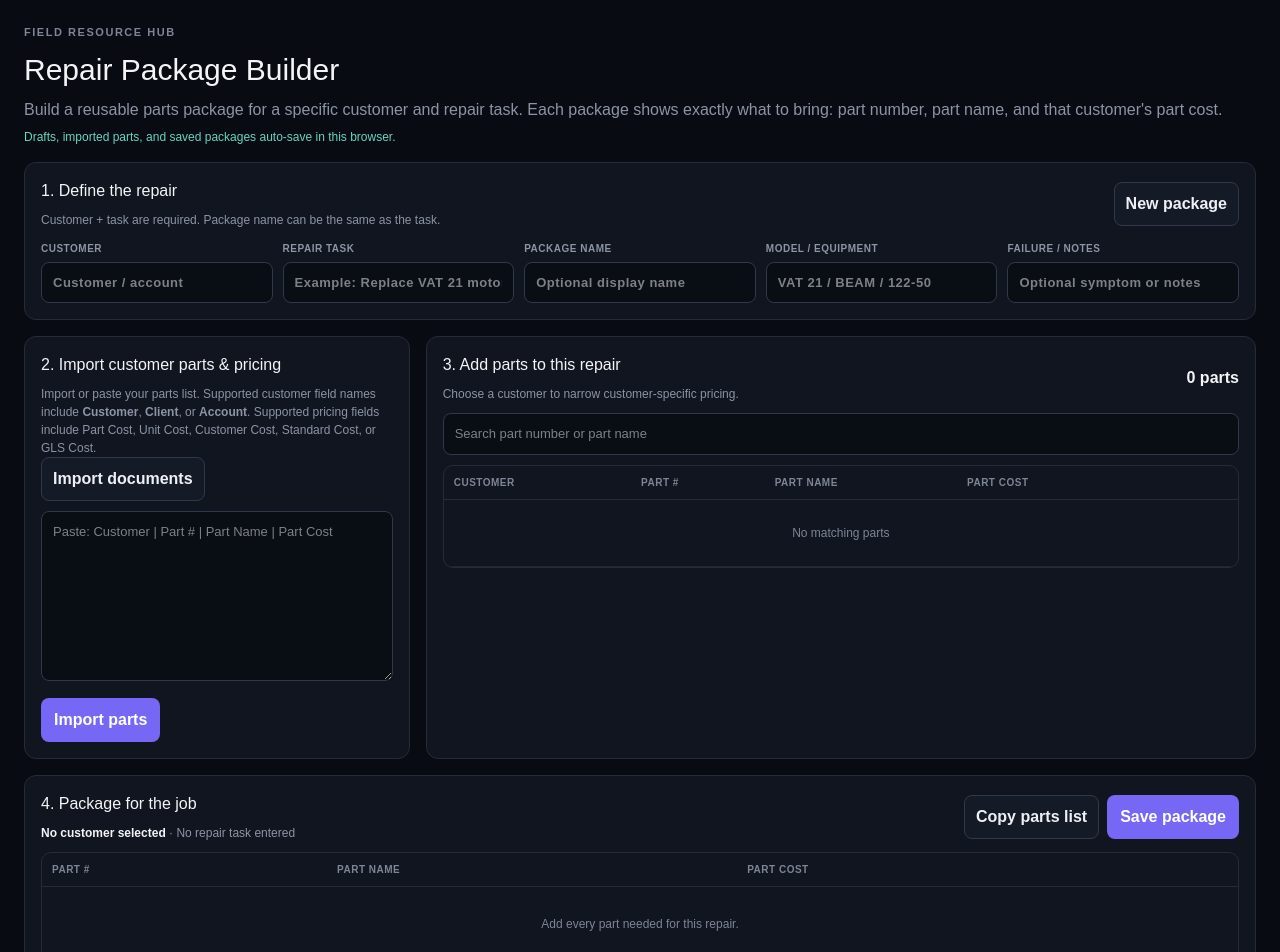
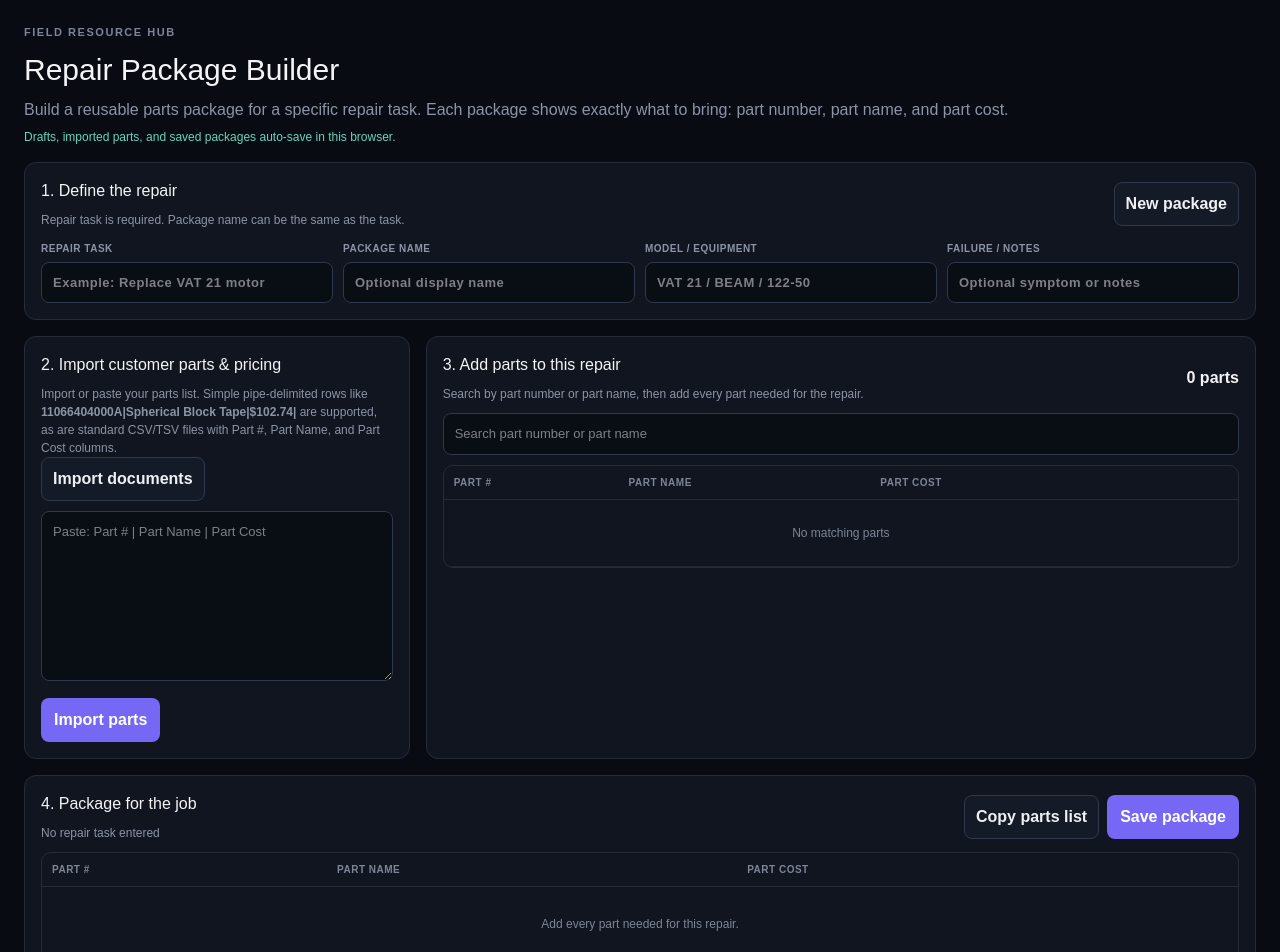
Before and after one commit to ssalem9580/master-hub, a Next.js app in the folder master-hub-app/: page /repair-packages in a window 1280 px wide. Shown: the top 952 px of the page. Built offline with nearby package versions, Linux system fonts and the light colour scheme.

Commit message:
Remove customer field and support simple part cost rows

```diff
--- a/master-hub-app/src/app/repair-packages/page.tsx
+++ b/master-hub-app/src/app/repair-packages/page.tsx
@@ -2,8 +2,8 @@
 
 import { ChangeEvent, useEffect, useMemo, useState } from "react";
 
-type Part={id:string;customer:string;name:string;partNumber:string;compatibleWith:string;gls:string;cost:number;glsCost:number;listPrice:number;source:string};
-type SavedPackage={id:string;name:string;customer:string;task:string;model:string;symptom:string;parts:Part[];createdAt:string};
+type Part={id:string;name:string;partNumber:string;compatibleWith:string;gls:string;cost:number;glsCost:number;listPrice:number;source:string};
+type SavedPackage={id:string;name:string;task:string;model:string;symptom:string;parts:Part[];createdAt:string};
 type UnknownRecord=Record<string,unknown>;
 
 const PARTS_KEY="master-hub:parts-library:v3";
@@ -33,7 +33,6 @@ function parseRows(text:string,source="bulk import"):Part[]{
   const delimiter=lines.some(l=>l.includes("\t"))?"\t":",",cells=lines.map(l=>parseDelimited(l,delimiter));
   const header=cells[0].map(x=>x.toLowerCase().replace(/[_-]+/g," ").trim());
   const find=(...names:string[])=>header.findIndex(h=>names.some(n=>h===n||h.includes(n)));
-  const customerI=find("customer","client","account","customer name","account name");
   const nameI=find("part name","description","item description","name");
   const numberI=find("part #","part#","part number","part no","partnum","pn","item number","product code");
   const compatI=find("compatible with","compatible","model","equipment","applies to","machine");
@@ -42,16 +41,15 @@ function parseRows(text:string,source="bulk import"):Part[]{
   const glsCostI=find("gls cost","gls price","gls unit cost");
   const listI=find("list price","sell price","retail price","price");
   const sourceI=find("source","vendor","supplier","organization");
-  const hasHeader=[customerI,nameI,numberI,compatI,glsI,costI,glsCostI,listI,sourceI].some(i=>i>=0);
+  const hasHeader=[nameI,numberI,compatI,glsI,costI,glsCostI,listI,sourceI].some(i=>i>=0);
   const data=hasHeader?cells.slice(1):cells;
   return data.map((r,i)=>({
     id:crypto.randomUUID?crypto.randomUUID():`${Date.now()}-${i}`,
-    customer:customerI>=0?(r[customerI]||""):"",
-    name:r[nameI>=0?nameI:2]||r[0]||"",
+    name:r[nameI>=0?nameI:(hasHeader?0:1)]||"",
     partNumber:r[numberI>=0?numberI:0]||"",
     compatibleWith:r[compatI>=0?compatI:2]||"",
     gls:glsI>=0?(r[glsI]||""):"",
-    cost:costI>=0?num(r[costI]||"0"):0,
+    cost:costI>=0?num(r[costI]||"0"):(!hasHeader&&r.length>=3?num(r[2]||"0"):0),
     glsCost:glsCostI>=0?num(r[glsCostI]||"0"):0,
     listPrice:listI>=0?num(r[listI]||"0"):0,
     source:sourceI>=0?(r[sourceI]||source):source
@@ -60,32 +58,30 @@ function parseRows(text:string,source="bulk import"):Part[]{
 
 function normalizePart(raw:unknown):Part{
   const r=asRecord(raw);
-  return{id:textValue(r.id)||crypto.randomUUID(),customer:textValue(r.customer),name:textValue(r.name),partNumber:textValue(r.partNumber),compatibleWith:textValue(r.compatibleWith),gls:textValue(r.gls),cost:numberValue(r.cost),glsCost:numberValue(r.glsCost),listPrice:numberValue(r.listPrice),source:textValue(r.source)||"legacy import"};
+  return{id:textValue(r.id)||crypto.randomUUID(),name:textValue(r.name),partNumber:textValue(r.partNumber),compatibleWith:textValue(r.compatibleWith),gls:textValue(r.gls),cost:numberValue(r.cost),glsCost:numberValue(r.glsCost),listPrice:numberValue(r.listPrice),source:textValue(r.source)||"legacy import"};
 }
-function identity(p:Part){const customer=norm(p.customer)||"general",pn=norm(p.partNumber),gls=norm(p.gls);if(pn)return`customer:${customer}|pn:${pn}`;if(gls)return`customer:${customer}|gls:${gls}`;return`customer:${customer}|fallback:${norm(p.name)}|${norm(p.compatibleWith)}`}
-function mergePart(a:Part,b:Part):Part{return{...a,customer:b.customer||a.customer,name:b.name||a.name,partNumber:b.partNumber||a.partNumber,compatibleWith:b.compatibleWith||a.compatibleWith,gls:b.gls||a.gls,cost:b.cost||a.cost,glsCost:b.glsCost||a.glsCost,listPrice:b.listPrice||a.listPrice,source:b.source||a.source,id:a.id}}
+function identity(p:Part){const pn=norm(p.partNumber),gls=norm(p.gls);if(pn)return`pn:${pn}`;if(gls)return`gls:${gls}`;return`fallback:${norm(p.name)}|${norm(p.compatibleWith)}`}
+function mergePart(a:Part,b:Part):Part{return{...a,name:b.name||a.name,partNumber:b.partNumber||a.partNumber,compatibleWith:b.compatibleWith||a.compatibleWith,gls:b.gls||a.gls,cost:b.cost||a.cost,glsCost:b.glsCost||a.glsCost,listPrice:b.listPrice||a.listPrice,source:b.source||a.source,id:a.id}}
 function dedupeParts(parts:Part[]){const m=new Map<string,Part>();for(const raw of parts){const p=normalizePart(raw),k=identity(p),e=m.get(k);m.set(k,e?mergePart(e,p):p)}return[...m.values()]}
-function dedupePackages(pkgs:unknown[]):SavedPackage[]{const m=new Map<string,SavedPackage>();for(const raw of pkgs){const r=asRecord(raw),parts=Array.isArray(r.parts)?r.parts:[];const name=textValue(r.name);const pkg:SavedPackage={id:textValue(r.id)||crypto.randomUUID(),name,customer:textValue(r.customer),task:textValue(r.task)||textValue(r.jobType)||name,model:textValue(r.model),symptom:textValue(r.symptom),parts:dedupeParts(parts.map(normalizePart)),createdAt:textValue(r.createdAt)||new Date().toISOString()};const k=`${norm(pkg.customer)}|${norm(pkg.task)}|${norm(pkg.name)}|${norm(pkg.model)}`;m.set(k,pkg)}return[...m.values()]}
+function dedupePackages(pkgs:unknown[]):SavedPackage[]{const m=new Map<string,SavedPackage>();for(const raw of pkgs){const r=asRecord(raw),parts=Array.isArray(r.parts)?r.parts:[];const name=textValue(r.name);const pkg:SavedPackage={id:textValue(r.id)||crypto.randomUUID(),name,task:textValue(r.task)||textValue(r.jobType)||name,model:textValue(r.model),symptom:textValue(r.symptom),parts:dedupeParts(parts.map(normalizePart)),createdAt:textValue(r.createdAt)||new Date().toISOString()};const k=`${norm(pkg.task)}|${norm(pkg.name)}|${norm(pkg.model)}`;m.set(k,pkg)}return[...m.values()]}
 
 export default function RepairPackagesPage(){
   const[library,setLibrary]=useState<Part[]>([]),[selected,setSelected]=useState<Part[]>([]),[saved,setSaved]=useState<SavedPackage[]>([]),[hydrated,setHydrated]=useState(false);
-  const[packageName,setPackageName]=useState(""),[customer,setCustomer]=useState(""),[task,setTask]=useState(""),[model,setModel]=useState(""),[symptom,setSymptom]=useState(""),[search,setSearch]=useState(""),[paste,setPaste]=useState(""),[notice,setNotice]=useState(""),[importing,setImporting]=useState(false);
+  const[packageName,setPackageName]=useState(""),[task,setTask]=useState(""),[model,setModel]=useState(""),[symptom,setSymptom]=useState(""),[search,setSearch]=useState(""),[paste,setPaste]=useState(""),[notice,setNotice]=useState(""),[importing,setImporting]=useState(false);
 
   useEffect(()=>{const id=window.setTimeout(()=>{
     const currentParts=readStoredArray(PARTS_KEY),legacyParts=readFirstStoredArray(LEGACY_PARTS_KEYS),currentPackages=readStoredArray(PACKAGES_KEY),legacyPackages=readFirstStoredArray(LEGACY_PACKAGE_KEYS);
     setLibrary(dedupeParts((currentParts.length?currentParts:legacyParts).map(normalizePart)));
     setSaved(dedupePackages(currentPackages.length?currentPackages:legacyPackages));
-    try{const raw=localStorage.getItem(DRAFT_KEY);if(raw){const d=asRecord(JSON.parse(raw));setPackageName(textValue(d.packageName));setCustomer(textValue(d.customer));setTask(textValue(d.task));setModel(textValue(d.model));setSymptom(textValue(d.symptom));setSearch(textValue(d.search));setPaste(textValue(d.paste));if(Array.isArray(d.selected))setSelected(dedupeParts(d.selected.map(normalizePart)))}}catch{}
+    try{const raw=localStorage.getItem(DRAFT_KEY);if(raw){const d=asRecord(JSON.parse(raw));setPackageName(textValue(d.packageName));setTask(textValue(d.task));setModel(textValue(d.model));setSymptom(textValue(d.symptom));setSearch(textValue(d.search));setPaste(textValue(d.paste));if(Array.isArray(d.selected))setSelected(dedupeParts(d.selected.map(normalizePart)))}}catch{}
     setHydrated(true)
   },0);return()=>window.clearTimeout(id)},[]);
 
   useEffect(()=>{if(hydrated)localStorage.setItem(PARTS_KEY,JSON.stringify(dedupeParts(library)))},[hydrated,library]);
   useEffect(()=>{if(hydrated)localStorage.setItem(PACKAGES_KEY,JSON.stringify(dedupePackages(saved)))},[hydrated,saved]);
-  useEffect(()=>{if(!hydrated)return;try{localStorage.setItem(DRAFT_KEY,JSON.stringify({packageName,customer,task,model,symptom,search,paste,selected:dedupeParts(selected)}))}catch{}},[hydrated,packageName,customer,task,model,symptom,search,paste,selected]);
+  useEffect(()=>{if(!hydrated)return;try{localStorage.setItem(DRAFT_KEY,JSON.stringify({packageName,task,model,symptom,search,paste,selected:dedupeParts(selected)}))}catch{}},[hydrated,packageName,task,model,symptom,search,paste,selected]);
 
-  const customers=useMemo(()=>Array.from(new Set(library.map(p=>p.customer.trim()).filter(Boolean))).sort(),[library]);
-  const customerLibrary=useMemo(()=>customer.trim()?library.filter(p=>!p.customer||norm(p.customer)===norm(customer)):library,[library,customer]);
-  const filtered=useMemo(()=>{const q=norm(search);return customerLibrary.filter(p=>!q||norm(`${p.customer} ${p.name} ${p.partNumber} ${p.compatibleWith} ${p.source}`).includes(q))},[customerLibrary,search]);
+  const filtered=useMemo(()=>{const q=norm(search);return library.filter(p=>!q||norm(`${p.name} ${p.partNumber} ${p.compatibleWith} ${p.source}`).includes(q))},[library,search]);
   const packageParts=useMemo(()=>dedupeParts(selected),[selected]);
   const totalCost=useMemo(()=>packageParts.reduce((s,p)=>s+effectiveCost(p),0),[packageParts]);
 
@@ -96,19 +92,18 @@ export default function RepairPackagesPage(){
   const addToPackage=(part:Part)=>setSelected(x=>dedupeParts([...x,part]));
   const removeFromPackage=(part:Part)=>setSelected(x=>x.filter(q=>identity(q)!==identity(part)));
   const deleteLibraryPart=(part:Part)=>{const key=identity(part);setLibrary(items=>items.filter(p=>identity(p)!==key));setSelected(items=>items.filter(p=>identity(p)!==key));flash(`${part.partNumber||part.name} removed`)};
-  const savePackage=()=>{const parts=dedupeParts(selected);if(!customer.trim()||!task.trim()||!parts.length){flash("Enter customer, task, and add at least one part");return}const pkg:SavedPackage={id:crypto.randomUUID(),name:packageName.trim()||task.trim(),customer:customer.trim(),task:task.trim(),model:model.trim(),symptom:symptom.trim(),parts,createdAt:new Date().toISOString()};setSaved(x=>dedupePackages([pkg,...x]));flash("Repair package saved")};
-  const copyPackage=async()=>{const lines=[`CUSTOMER\t${customer||"—"}`,`TASK\t${task||"—"}`,"PART #\tPART NAME\tPART COST",...packageParts.map(p=>`${p.partNumber}\t${p.name}\t${money(effectiveCost(p))}`),`\tTOTAL\t${money(totalCost)}`];await navigator.clipboard.writeText(lines.join("\n"));flash("Package copied")};
-  const newPackage=()=>{setPackageName("");setCustomer("");setTask("");setModel("");setSymptom("");setSelected([]);flash("New package ready")};
-  const loadPackage=(pkg:SavedPackage)=>{setPackageName(pkg.name);setCustomer(pkg.customer);setTask(pkg.task);setModel(pkg.model);setSymptom(pkg.symptom);setSelected(dedupeParts(pkg.parts.map(normalizePart)));window.scrollTo({top:0,behavior:"smooth"})};
+  const savePackage=()=>{const parts=dedupeParts(selected);if(!task.trim()||!parts.length){flash("Enter repair task and add at least one part");return}const pkg:SavedPackage={id:crypto.randomUUID(),name:packageName.trim()||task.trim(),task:task.trim(),model:model.trim(),symptom:symptom.trim(),parts,createdAt:new Date().toISOString()};setSaved(x=>dedupePackages([pkg,...x]));flash("Repair package saved")};
+  const copyPackage=async()=>{const lines=[`TASK\t${task||"—"}`,"PART #\tPART NAME\tPART COST",...packageParts.map(p=>`${p.partNumber}\t${p.name}\t${money(effectiveCost(p))}`),`\tTOTAL\t${money(totalCost)}`];await navigator.clipboard.writeText(lines.join("\n"));flash("Package copied")};
+  const newPackage=()=>{setPackageName("");setTask("");setModel("");setSymptom("");setSelected([]);flash("New package ready")};
+  const loadPackage=(pkg:SavedPackage)=>{setPackageName(pkg.name);setTask(pkg.task);setModel(pkg.model);setSymptom(pkg.symptom);setSelected(dedupeParts(pkg.parts.map(normalizePart)));window.scrollTo({top:0,behavior:"smooth"})};
 
   return <main style={{minHeight:"100vh",background:"#080b12",color:"#f4f4f7",fontFamily:"Arial,sans-serif",padding:24}}><div style={{maxWidth:1450,margin:"0 auto",display:"grid",gap:16}}>
-    <header><div style={{fontSize:11,letterSpacing:".14em",color:"#7d8596",fontWeight:800}}>FIELD RESOURCE HUB</div><h1 style={{margin:"6px 0",fontSize:30}}>Repair Package Builder</h1><p style={{margin:0,color:"#8c94a5",lineHeight:1.5}}>Build a reusable parts package for a specific customer and repair task. Each package shows exactly what to bring: part number, part name, and that customer's part cost.</p><p style={{margin:"6px 0 0",color:"#67d6ba",fontSize:12}}>Drafts, imported parts, and saved packages auto-save in this browser.</p></header>
+    <header><div style={{fontSize:11,letterSpacing:".14em",color:"#7d8596",fontWeight:800}}>FIELD RESOURCE HUB</div><h1 style={{margin:"6px 0",fontSize:30}}>Repair Package Builder</h1><p style={{margin:0,color:"#8c94a5",lineHeight:1.5}}>Build a reusable parts package for a specific repair task. Each package shows exactly what to bring: part number, part name, and part cost.</p><p style={{margin:"6px 0 0",color:"#67d6ba",fontSize:12}}>Drafts, imported parts, and saved packages auto-save in this browser.</p></header>
     {notice&&<div style={{position:"fixed",right:24,bottom:24,zIndex:20,background:"#171d29",border:"1px solid #343d50",borderRadius:9,padding:"10px 14px"}}>{notice}</div>}
 
     <section style={panel}>
-      <div style={{display:"flex",justifyContent:"space-between",gap:12,alignItems:"center",flexWrap:"wrap",marginBottom:12}}><div><h2 style={h2}>1. Define the repair</h2><p style={{...muted,margin:0}}>Customer + task are required. Package name can be the same as the task.</p></div><button onClick={newPackage} style={secondary}>New package</button></div>
+      <div style={{display:"flex",justifyContent:"space-between",gap:12,alignItems:"center",flexWrap:"wrap",marginBottom:12}}><div><h2 style={h2}>1. Define the repair</h2><p style={{...muted,margin:0}}>Repair task is required. Package name can be the same as the task.</p></div><button onClick={newPackage} style={secondary}>New package</button></div>
       <div style={{display:"grid",gridTemplateColumns:"repeat(auto-fit,minmax(210px,1fr))",gap:10}}>
-        <label style={label}>CUSTOMER<input list="customer-list" value={customer} onChange={e=>setCustomer(e.target.value)} placeholder="Customer / account" style={input}/><datalist id="customer-list">{customers.map(c=><option key={c} value={c}/>)}</datalist></label>
         <label style={label}>REPAIR TASK<input value={task} onChange={e=>setTask(e.target.value)} placeholder="Example: Replace VAT 21 motor" style={input}/></label>
         <label style={label}>PACKAGE NAME<input value={packageName} onChange={e=>setPackageName(e.target.value)} placeholder="Optional display name" style={input}/></label>
         <label style={label}>MODEL / EQUIPMENT<input value={model} onChange={e=>setModel(e.target.value)} placeholder="VAT 21 / BEAM / 122-50" style={input}/></label>
@@ -117,17 +112,17 @@ export default function RepairPackagesPage(){
     </section>
 
     <section style={{display:"grid",gridTemplateColumns:"minmax(300px,.72fr) minmax(0,1.55fr)",gap:16}}>
-      <div style={panel}><h2 style={h2}>2. Import customer parts & pricing</h2><p style={muted}>Import or paste your parts list. Supported customer field names include <strong>Customer</strong>, <strong>Client</strong>, or <strong>Account</strong>. Supported pricing fields include Part Cost, Unit Cost, Customer Cost, Standard Cost, or GLS Cost.</p><label style={{...secondary,display:"inline-block",marginBottom:10,cursor:"pointer"}}>{importing?"Importing…":"Import documents"}<input type="file" multiple accept=".csv,.tsv,.txt,.md,.json,.html,.htm,text/csv,text/plain,application/json" onChange={importFiles} style={{display:"none"}} disabled={importing}/></label><textarea value={paste} onChange={e=>setPaste(e.target.value)} placeholder="Paste: Customer | Part # | Part Name | Part Cost" style={{...input,minHeight:170,resize:"vertical"}}/><button onClick={importText} style={{...primary,marginTop:10}}>Import parts</button></div>
+      <div style={panel}><h2 style={h2}>2. Import customer parts & pricing</h2><p style={muted}>Import or paste your parts list. Simple pipe-delimited rows like <strong>11066404000A|Spherical Block Tape|$102.74|</strong> are supported, as are standard CSV/TSV files with Part #, Part Name, and Part Cost columns.</p><label style={{...secondary,display:"inline-block",marginBottom:10,cursor:"pointer"}}>{importing?"Importing…":"Import documents"}<input type="file" multiple accept=".csv,.tsv,.txt,.md,.json,.html,.htm,text/csv,text/plain,application/json" onChange={importFiles} style={{display:"none"}} disabled={importing}/></label><textarea value={paste} onChange={e=>setPaste(e.target.value)} placeholder="Paste: Part # | Part Name | Part Cost" style={{...input,minHeight:170,resize:"vertical"}}/><button onClick={importText} style={{...primary,marginTop:10}}>Import parts</button></div>
 
-      <div style={panel}><div style={{display:"flex",justifyContent:"space-between",gap:12,alignItems:"center",flexWrap:"wrap",marginBottom:10}}><div><h2 style={h2}>3. Add parts to this repair</h2><p style={{...muted,margin:0}}>{customer?<>Showing parts for <strong style={{color:"#f4f4f7"}}>{customer}</strong> plus general parts.</>:<>Choose a customer to narrow customer-specific pricing.</>}</p></div><strong>{filtered.length} parts</strong></div><input value={search} onChange={e=>setSearch(e.target.value)} placeholder="Search part number or part name" style={{...input,marginBottom:10}}/><div style={{overflow:"auto",maxHeight:420,border:"1px solid #252c39",borderRadius:10}}><table style={table}><thead><tr>{["CUSTOMER","PART #","PART NAME","PART COST","",""].map((x,i)=><th key={`${x}-${i}`} style={th}>{x}</th>)}</tr></thead><tbody>{filtered.map(p=><tr key={identity(p)}><td style={td}>{p.customer||"General"}</td><td style={td}><strong>{p.partNumber||"—"}</strong></td><td style={td}>{p.name}</td><td style={{...td,textAlign:"right"}}>{effectiveCost(p)>0?money(effectiveCost(p)):"—"}</td><td style={td}><button onClick={()=>addToPackage(p)} style={mini}>Add</button></td><td style={td}><button onClick={()=>deleteLibraryPart(p)} style={trashButton} title="Delete part">🗑</button></td></tr>)}{filtered.length===0&&<tr><td colSpan={6} style={{...td,textAlign:"center",color:"#7d8596",padding:24}}>No matching parts</td></tr>}</tbody></table></div></div>
+      <div style={panel}><div style={{display:"flex",justifyContent:"space-between",gap:12,alignItems:"center",flexWrap:"wrap",marginBottom:10}}><div><h2 style={h2}>3. Add parts to this repair</h2><p style={{...muted,margin:0}}>Search by part number or part name, then add every part needed for the repair.</p></div><strong>{filtered.length} parts</strong></div><input value={search} onChange={e=>setSearch(e.target.value)} placeholder="Search part number or part name" style={{...input,marginBottom:10}}/><div style={{overflow:"auto",maxHeight:420,border:"1px solid #252c39",borderRadius:10}}><table style={table}><thead><tr>{["PART #","PART NAME","PART COST","",""].map((x,i)=><th key={`${x}-${i}`} style={th}>{x}</th>)}</tr></thead><tbody>{filtered.map(p=><tr key={identity(p)}><td style={td}><strong>{p.partNumber||"—"}</strong></td><td style={td}>{p.name}</td><td style={{...td,textAlign:"right"}}>{effectiveCost(p)>0?money(effectiveCost(p)):"—"}</td><td style={td}><button onClick={()=>addToPackage(p)} style={mini}>Add</button></td><td style={td}><button onClick={()=>deleteLibraryPart(p)} style={trashButton} title="Delete part">🗑</button></td></tr>)}{filtered.length===0&&<tr><td colSpan={5} style={{...td,textAlign:"center",color:"#7d8596",padding:24}}>No matching parts</td></tr>}</tbody></table></div></div>
     </section>
 
     <section style={panel}>
-      <div style={{display:"flex",justifyContent:"space-between",gap:12,alignItems:"center",flexWrap:"wrap",marginBottom:10}}><div><h2 style={h2}>4. Package for the job</h2><p style={{...muted,margin:0}}><strong style={{color:"#f4f4f7"}}>{customer||"No customer selected"}</strong> · {task||"No repair task entered"}</p></div><div style={{display:"flex",gap:8,flexWrap:"wrap"}}><button onClick={copyPackage} style={secondary} disabled={!packageParts.length}>Copy parts list</button><button onClick={savePackage} style={primary}>Save package</button></div></div>
+      <div style={{display:"flex",justifyContent:"space-between",gap:12,alignItems:"center",flexWrap:"wrap",marginBottom:10}}><div><h2 style={h2}>4. Package for the job</h2><p style={{...muted,margin:0}}>{task||"No repair task entered"}</p></div><div style={{display:"flex",gap:8,flexWrap:"wrap"}}><button onClick={copyPackage} style={secondary} disabled={!packageParts.length}>Copy parts list</button><button onClick={savePackage} style={primary}>Save package</button></div></div>
       <div style={{overflow:"auto",border:"1px solid #252c39",borderRadius:10}}><table style={table}><thead><tr>{["PART #","PART NAME","PART COST",""].map(x=><th key={x} style={th}>{x}</th>)}</tr></thead><tbody>{packageParts.map(p=><tr key={identity(p)}><td style={td}><strong>{p.partNumber||"—"}</strong></td><td style={td}>{p.name}</td><td style={{...td,textAlign:"right",fontWeight:800}}>{effectiveCost(p)>0?money(effectiveCost(p)):"—"}</td><td style={td}><button onClick={()=>removeFromPackage(p)} style={mini}>Remove</button></td></tr>)}{!packageParts.length&&<tr><td colSpan={4} style={{...td,textAlign:"center",color:"#7d8596",padding:28}}>Add every part needed for this repair.</td></tr>}</tbody><tfoot><tr><td colSpan={2} style={{...td,textAlign:"right",fontWeight:800}}>PACKAGE TOTAL</td><td style={{...td,textAlign:"right",fontWeight:900,fontSize:14}}>{money(totalCost)}</td><td style={td}/></tr></tfoot></table></div>
     </section>
 
-    <section style={panel}><div style={{display:"flex",justifyContent:"space-between",alignItems:"center",gap:12,marginBottom:10}}><div><h2 style={h2}>Saved repair packages</h2><p style={{...muted,margin:0}}>Open a package before a repair to see the full parts list and customer-specific cost.</p></div><strong>{saved.length}</strong></div>{saved.length?<div style={{display:"grid",gridTemplateColumns:"repeat(auto-fit,minmax(280px,1fr))",gap:9}}>{saved.map(pkg=><button key={pkg.id} onClick={()=>loadPackage(pkg)} style={{...secondary,height:"auto",padding:13,textAlign:"left",display:"grid",gap:5}}><span style={{fontSize:11,color:"#8c94a5"}}>{pkg.customer||"No customer"}</span><strong>{pkg.task||pkg.name}</strong><span style={{fontSize:12,color:"#aab1bf"}}>{pkg.model||"No model"} · {dedupeParts(pkg.parts).length} parts · {money(dedupeParts(pkg.parts).reduce((s,p)=>s+effectiveCost(p),0))}</span></button>)}</div>:<div style={{color:"#7d8596",fontSize:13}}>No saved packages yet.</div>}</section>
+    <section style={panel}><div style={{display:"flex",justifyContent:"space-between",alignItems:"center",gap:12,marginBottom:10}}><div><h2 style={h2}>Saved repair packages</h2><p style={{...muted,margin:0}}>Open a package before a repair to see the full parts list and customer-specific cost.</p></div><strong>{saved.length}</strong></div>{saved.length?<div style={{display:"grid",gridTemplateColumns:"repeat(auto-fit,minmax(280px,1fr))",gap:9}}>{saved.map(pkg=><button key={pkg.id} onClick={()=>loadPackage(pkg)} style={{...secondary,height:"auto",padding:13,textAlign:"left",display:"grid",gap:5}}><strong>{pkg.task||pkg.name}</strong><span style={{fontSize:12,color:"#aab1bf"}}>{pkg.model||"No model"} · {dedupeParts(pkg.parts).length} parts · {money(dedupeParts(pkg.parts).reduce((s,p)=>s+effectiveCost(p),0))}</span></button>)}</div>:<div style={{color:"#7d8596",fontSize:13}}>No saved packages yet.</div>}</section>
   </div></main>
 }
 
```
